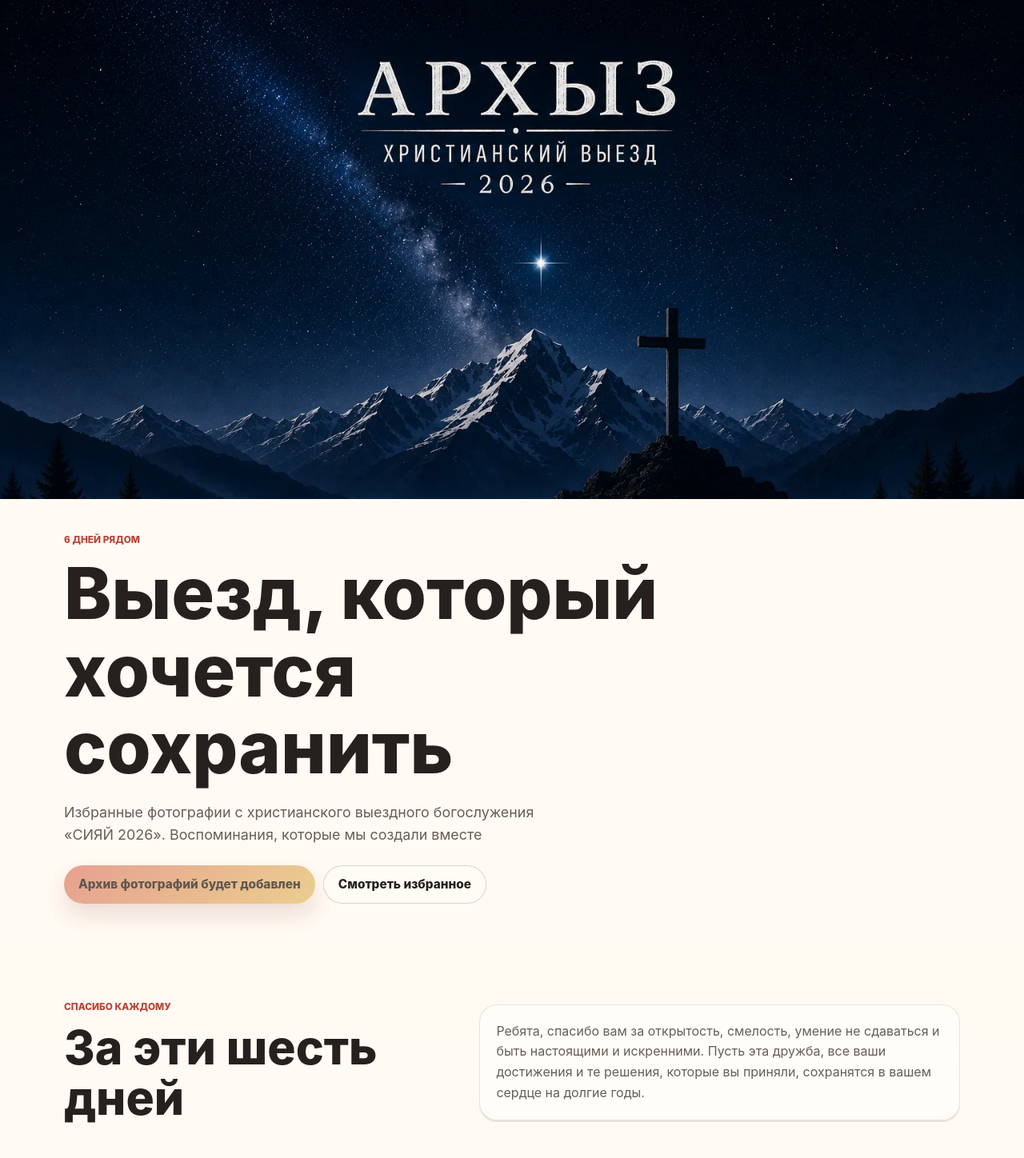
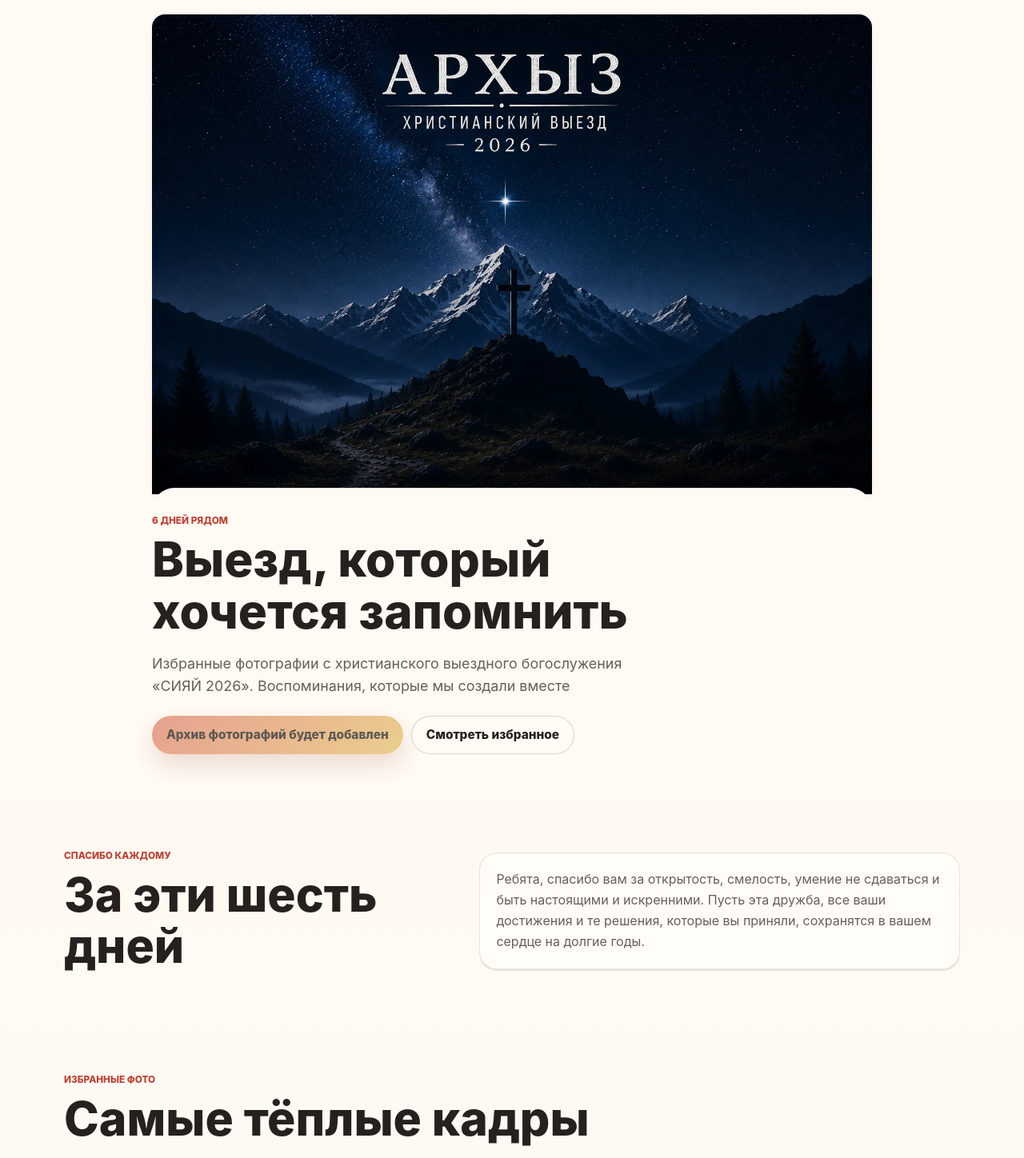
Before and after one commit to Grotekar/church-mv, a Next.js app: page /event/camp2026 in a window 1280 px wide. Shown: the top 1448 px of the page at 80% size. Built offline with nearby package versions, Linux system fonts and the light colour scheme.

Commit message:
Моё видение

```diff
--- a/app/event/camp2026/camp2026.module.css
+++ b/app/event/camp2026/camp2026.module.css
@@ -22,17 +22,25 @@
 }
 
 .heroVisual {
+  padding: calc(env(safe-area-inset-top) + 6px) 0 0;
+}
+
+.heroPoster {
   position: relative;
   isolation: isolate;
-  min-height: clamp(430px, 72svh, 680px);
+  width: min(100% - 12px, 640px);
+  height: calc(93svh - env(safe-area-inset-top) - 6px);
+  margin-inline: auto;
   overflow: hidden;
-  padding: 14px;
-  color: #fffdf8;
-  background: var(--camp-hero-image) var(--camp-hero-mobile-position, center center) /
-    cover no-repeat;
+  border-radius: 16px 16px 0 0;
+  background-color: #050910;
+  background-image: var(--camp-hero-image);
+  background-position: var(--camp-hero-mobile-position, center center);
+  background-repeat: no-repeat;
+  background-size: auto 94%;
+  box-shadow: 0 4px 12px rgba(80, 56, 34, 0.04);
 }
 
-.topbar,
 .heroContent,
 .section,
 .finalSection,
@@ -42,30 +50,25 @@
   margin-inline: auto;
 }
 
-.topbar {
-  display: none;
-  align-items: center;
-  justify-content: space-between;
-  gap: 10px;
-}
-
 .heroScroll {
   position: absolute;
   right: 50%;
-  bottom: 22px;
+  bottom: 88px;
   display: grid;
-  width: 48px;
-  height: 48px;
+  width: 34px;
+  height: 34px;
   place-items: center;
-  border: 1px solid rgba(255, 255, 255, 0.34);
+  border: 1px solid rgba(255, 255, 255, 0.08);
   border-radius: 999px;
-  background: rgba(255, 255, 255, 0.14);
-  color: #fffdf8;
-  font-size: 1.5rem;
+  background: transparent;
+  color: rgba(255, 253, 248, 0.74);
+  font-size: 1.08rem;
   font-weight: 800;
   line-height: 1;
   text-decoration: none;
+  text-shadow: 0 1px 10px rgba(0, 0, 0, 0.32);
   transform: translateX(50%);
+  animation: heroScrollHint 1.8s ease-in-out infinite;
 }
 
 .heroScroll:focus-visible {
@@ -73,51 +76,35 @@
   outline-offset: 4px;
 }
 
-.brand,
 .button,
 .churchBack {
   text-decoration: none;
 }
 
-.brand {
-  display: inline-flex;
-  align-items: center;
-  min-width: 0;
-  max-width: 56%;
-  min-height: 40px;
-  gap: 8px;
-  padding: 6px 10px 6px 6px;
-  border: 1px solid rgba(255, 255, 255, 0.28);
-  border-radius: 999px;
-  background: rgba(255, 255, 255, 0.12);
-  color: #fffdf8;
-  font-size: 0.88rem;
-  font-weight: 800;
+.heroContent {
+  position: relative;
+  z-index: 1;
+  margin-top: -14px;
+  padding-block: 30px 42px;
+  border-radius: 28px 28px 0 0;
+  background: #fffaf3;
 }
 
-.brandText {
-  display: none;
-  overflow: hidden;
-  white-space: nowrap;
-  text-overflow: ellipsis;
+@keyframes heroScrollHint {
+  0%,
+  100% {
+    transform: translateX(50%) translateY(0);
+  }
+
+  50% {
+    transform: translateX(50%) translateY(5px);
+  }
 }
 
-.brandMark {
-  width: 28px;
-  height: 28px;
-  flex: 0 0 auto;
-  border-radius: 50%;
-  background: linear-gradient(
-    135deg,
-    var(--camp-gold),
-    var(--camp-accent),
-    var(--camp-sky)
-  );
-  box-shadow: inset 0 0 0 5px rgba(255, 255, 255, 0.32);
-}
-
-.heroContent {
-  padding-block: 34px 44px;
+@media (prefers-reduced-motion: reduce) {
+  .heroScroll {
+    animation: none;
+  }
 }
 
 .eyebrow {
@@ -502,8 +489,8 @@
 }
 
 @media (min-width: 520px) {
-  .heroVisual {
-    padding-inline: 22px;
+  .heroPoster {
+    width: min(100% - 20px, 680px);
   }
 
   .heroActions {
@@ -526,8 +513,12 @@
 
 @media (min-width: 768px) {
   .title {
-    max-width: 13ch;
-    font-size: clamp(3.4rem, 7vw, 5.6rem);
+    max-width: 18ch;
+    font-size: clamp(2.9rem, 4.7vw, 4.35rem);
+  }
+
+  .eyebrow {
+    margin-bottom: 8px;
   }
 
   .sectionTitle {
@@ -539,29 +530,27 @@
   }
 
   .heroVisual {
-    min-height: clamp(560px, 78svh, 760px);
-    padding: 20px 28px;
+    padding-top: calc(env(safe-area-inset-top) + 18px);
+  }
+
+  .heroPoster {
+    width: min(100% - 56px, 900px);
+    height: auto;
+    aspect-ratio: 3 / 2;
     background-position: var(--camp-hero-position, center center);
+    background-size: contain;
   }
 
   .heroContent {
-    padding-block: 44px 58px;
-  }
-
-  .topbar {
-    display: flex;
+    width: min(100% - 56px, 900px);
+    max-width: 900px;
+    margin-top: -8px;
+    padding-block: 34px 56px;
+    border-radius: 28px 28px 0 0;
   }
 
   .heroScroll {
     display: none;
-  }
-
-  .brand {
-    max-width: 56%;
-  }
-
-  .brandText {
-    display: inline;
   }
 
   .lead {
--- a/content/events/camp2026.ts
+++ b/content/events/camp2026.ts
@@ -1,6 +1,6 @@
 export const camp2026Content = {
   slug: "camp2026",
-  title: "Выезд, который хочется сохранить",
+  title: "Выезд, который хочется запомнить",
   shortTitle: "Архыз - христианский выезд 2026",
   subtitle: "6 дней рядом",
   seo: {
@@ -13,9 +13,9 @@ export const camp2026Content = {
   // TODO: заменить на реальную фотографию для фона Hero, если она должна отличаться от фотографий галереи.
   heroBackground: {
     // Для смещения кадра можно использовать значения вроде "35% center", "left center" или "center top".
-    mobilePosition: "center center",
-    position: "top center",
-    src: "/camp2026/background.webp",
+    mobilePosition: "48% center",
+    position: "center center",
+    src: "/camp2026/hero-arkhyz-2026.webp",
   },
   actions: {
     gallery: "Смотреть избранное",
```
Also changed, not shown: public/camp2026/hero-arkhyz-2026.webp (added).
